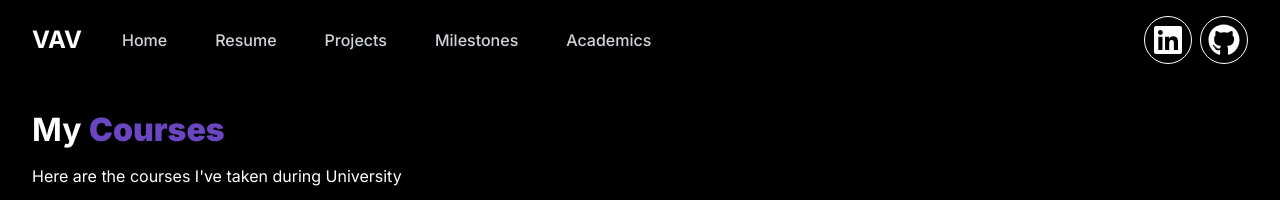
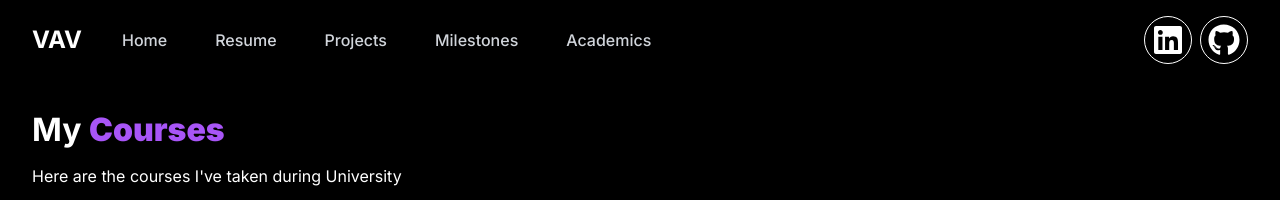
Before and after one commit to villi02/vav-portfolio, a Next.js app: page /academics in a window 1280 px wide. Shown: the top 200 px of the page. Built offline with nearby package versions, Linux system fonts and the light colour scheme.

Commit message:
edit: color change for title

```diff
--- a/components/Academics.tsx
+++ b/components/Academics.tsx
@@ -40,7 +40,7 @@ const Academics: React.FC<AcademicsProps> = ({
           style={{ fontSize: "2rem", fontWeight: "bold", marginBottom: "1rem" }}
           className="text-3xl font-bold mb-4"
         >
-          My <strong style={{ color: "#6b46c1" }}>Courses</strong>
+          My <strong className="text-purple-500">Courses</strong>
         </h1>
         <p style={{ marginBottom: "2rem" }} className="mb-8">
           Here are the courses I&apos;ve taken during University
```
